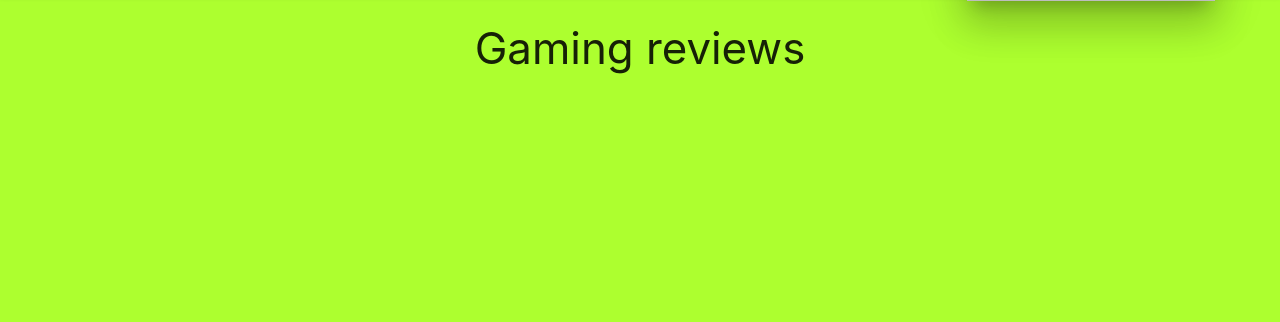
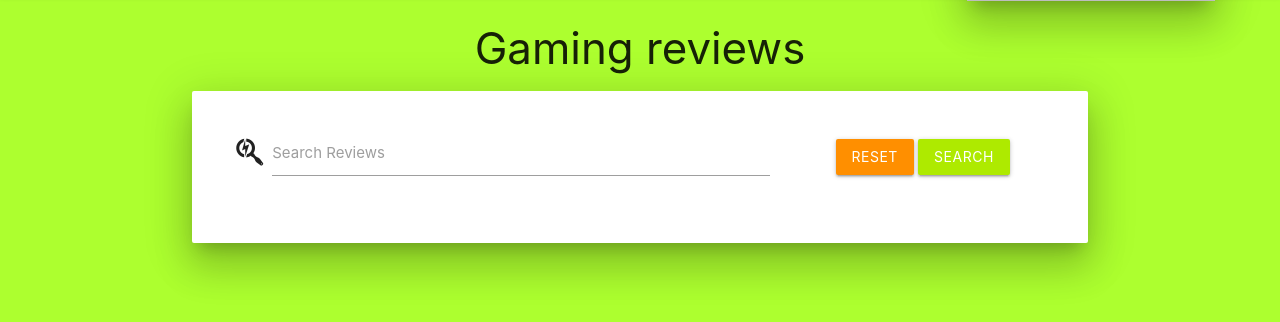
Before and after one commit to Blakeman260/gamerbase, a Flask app: page / in a window 1280 px wide. Shown: the part 68-390 px from the top of the page. Run offline with Flask 2, Linux system fonts and the light colour scheme; data that the repository does not hold is empty; some libraries are stand-ins or nearby versions.

Commit message:
added search bar, with full functionality

```diff
--- a/app.py
+++ b/app.py
@@ -17,14 +17,21 @@ app.secret_key = os.environ.get("SECRET_KEY")
 
 mongo = PyMongo(app)
 
-
+# for the reviews
 @app.route("/")
 @app.route("/get_reviews)")
 def get_reviews():
     reviews = list(mongo.db.reviews.find())
     return render_template("reviews.html", reviews=reviews)
 
+# for the search bar
+@app.route("/search", methods=["GET", "POST"])
+def search():
+    query = request.form.get("query")
+    reviews = list(mongo.db.reviews.find({"$text": {"$search": query}}))
+    return render_template("reviews.html", reviews=reviews)
 
+# for the register page
 @app.route("/register", methods=["GET", "POST"])
 def register():
     if request.method == "POST":
@@ -48,7 +55,7 @@ def register():
         return redirect(url_for("profile", username=session["user"]))
     return render_template("register.html")
 
-
+# for users to login
 @app.route("/login", methods=["GET", "POST"])
 def login():
     if request.method == "POST":
@@ -77,7 +84,7 @@ def login():
 
     return render_template("login.html")
 
-
+# Load users profile
 @app.route("/profile/<username>", methods=["GET", "POST"])
 def profile(username):
     # Grab sessions username from the database
@@ -89,7 +96,7 @@ def profile(username):
 
     return render_template(url_for("login"))
 
-
+# For users to log out
 @app.route("/logout")
 def logout():
     #This is to remove user from session cookies
@@ -97,7 +104,7 @@ def logout():
     session.pop("user")
     return redirect(url_for("login"))
 
-
+# To add Reviews
 @app.route("/add_review", methods=["GET", "POST"])
 def add_review():
     if request.method == "POST":
@@ -116,7 +123,7 @@ def add_review():
     recommend = mongo.db.recommend.find().sort("would_recommend", 1)
     return render_template("add_review.html", consoles=consoles, recommend=recommend)
 
-
+# To edit reviews
 @app.route("/edit_review/<review_id>", methods=["GET", "POST"])
 def edit_review(review_id):
     if request.method == "POST":
@@ -136,7 +143,7 @@ def edit_review(review_id):
     return render_template(
         "edit_review.html", review=review, consoles=consoles, recommend=recommend)
 
-
+# To delete reviews
 @app.route("/delete_review/<review_id>")
 def delete_review(review_id):
     mongo.db.reviews.remove({"_id": ObjectId(review_id)})
--- a/templates/reviews.html
+++ b/templates/reviews.html
@@ -2,9 +2,25 @@
 {% block content %}
 
     <h3 class="center-align">Gaming reviews</h3>
+    <!-- Search bar -->
+    <div class="row card-panel z-depth-5">
+        <form action="{{ url_for('search') }}" method="POST" class="col s12 sizing">
+            <div class="row valign-wrapper center-align">
+                <div class="input-field col s12 m8">
+                    <i class="fab fa-searchengin prefix"></i>
+                    <input type="text" name="query" id="query" minlength="2" class="validate" required>
+                    <label for="query">Search Reviews</label>
+                </div>
+                <div class="col s12 m4">
+                    <a href="{{ url_for('get_reviews') }}" class="waves-effect waves-light amber darken-3 btn">Reset</a>
+                    <button type="submit" class="waves-effect waves-light lime accent-4 btn">Search</button>
+                </div>
+            </div>
+        </form>
+    </div>
 
     {% for review in reviews %}
-
+        <!-- Review header -->
         <ul class="collapsible popout">
             <li class="row">
                 <div class="collapsible-header">
@@ -21,6 +37,7 @@
                         {% endif %}
                     </div>
                 </div>
+                <!-- Review main section -->
                 <div class="collapsible-body">
                     <span>
                         {{ review.review_author }}<br>
```
